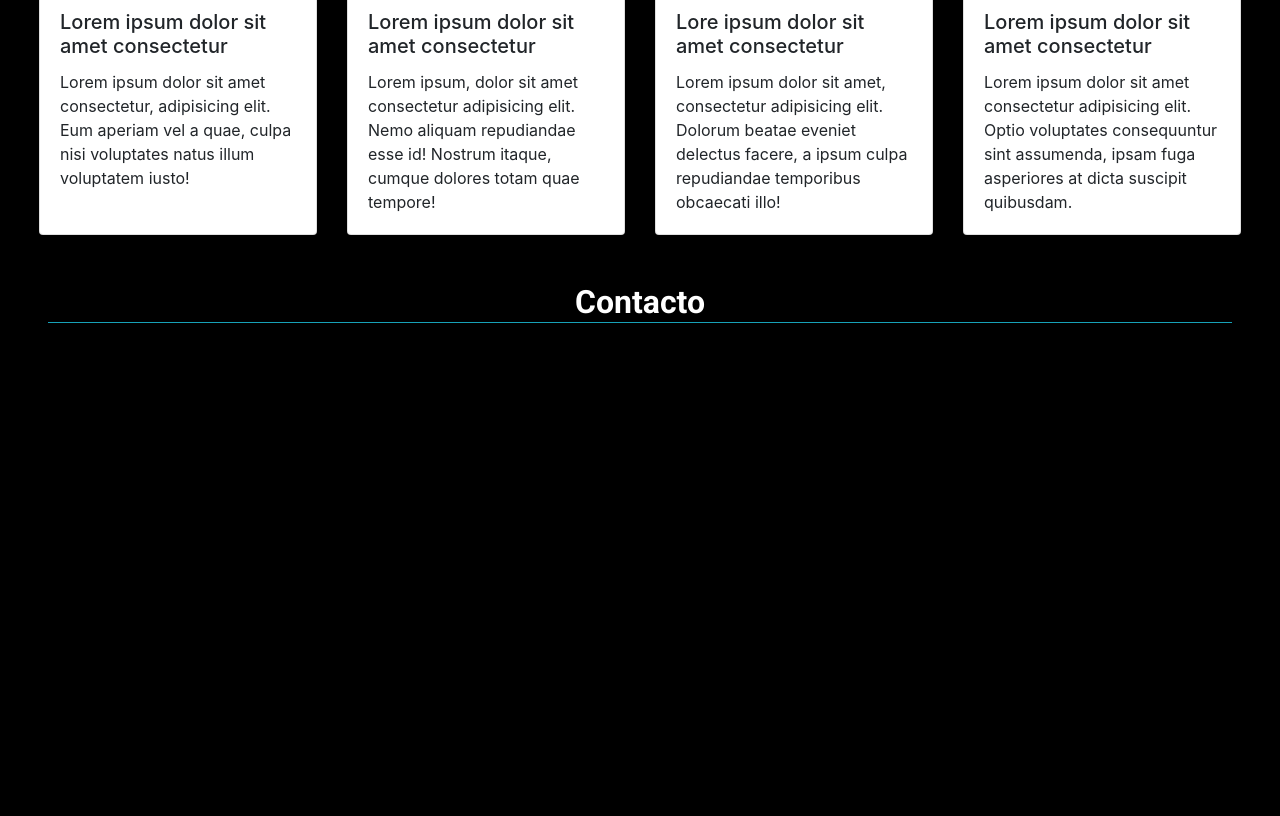
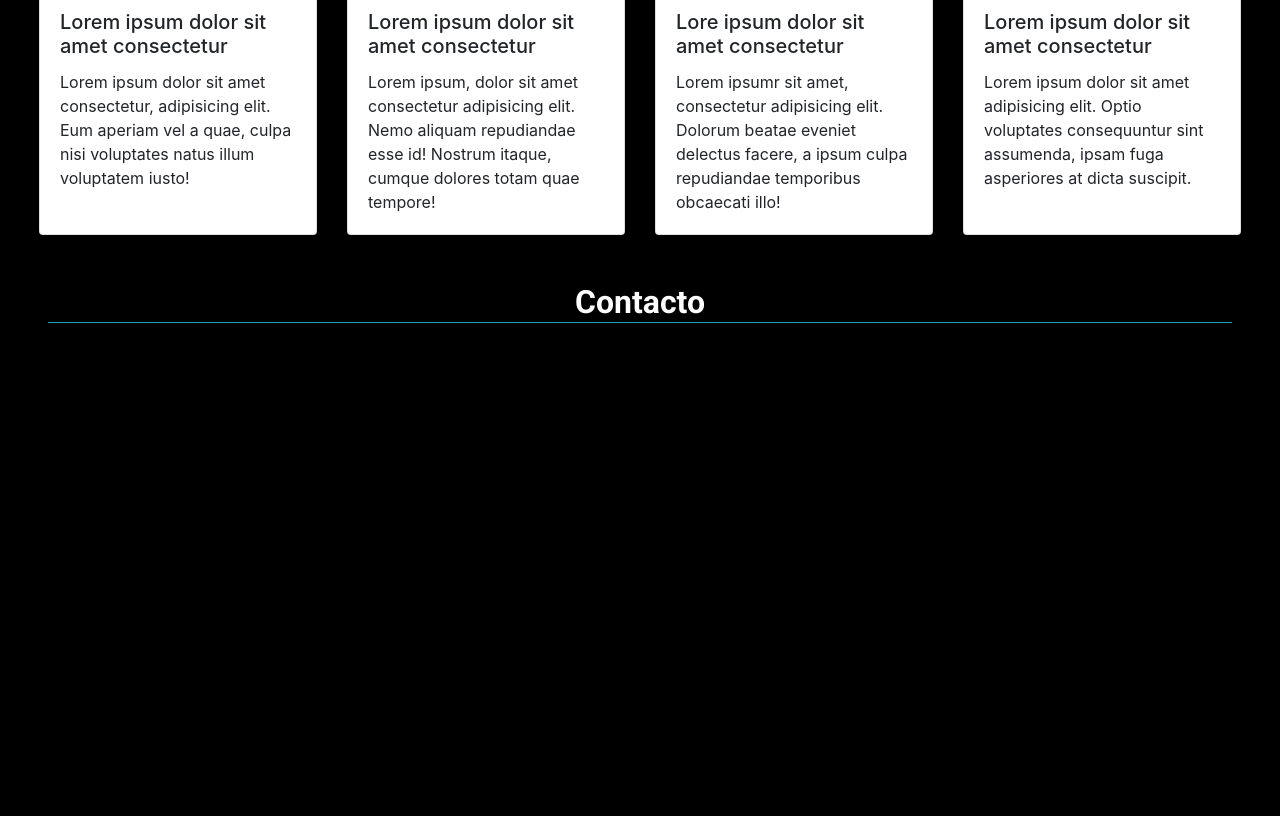
Before and after one commit to angelsalazarmottola/prueba-viajes-chile, a plain HTML site: page index.html in a window 1280 px wide. Shown: the part 1937-2753 px from the top of the page. Drawn offline with nearby package versions, Linux system fonts and the light colour scheme; a script that the page names is missing.

Commit message:
se recorto un lorem

```diff
--- a/index.html
+++ b/index.html
@@ -132,14 +132,14 @@
         <img src="assets/img/card3.jpg" class="card-img-top mx-0" alt="card3">
         <div class="card-body">
           <h5 class="card-title">Lore ipsum dolor sit amet consectetur</h5>
-          <p class="card-text">Lorem ipsum dolor sit amet, consectetur adipisicing elit. Dolorum beatae eveniet delectus facere, a ipsum culpa repudiandae temporibus obcaecati illo!</p>
+          <p class="card-text">Lorem ipsumr sit amet, consectetur adipisicing elit. Dolorum beatae eveniet delectus facere, a ipsum culpa repudiandae temporibus obcaecati illo!</p>
         </div>
       </div>
       <div class="card">
         <img src="assets/img/card4.jpg" class="card-img-top mx-0" alt="card4">
         <div class="card-body">
           <h5 class="card-title">Lorem ipsum dolor sit amet consectetur</h5>
-          <p class="card-text">Lorem ipsum dolor sit amet consectetur adipisicing elit. Optio voluptates consequuntur sint assumenda, ipsam fuga asperiores at dicta suscipit quibusdam.</p>
+          <p class="card-text">Lorem ipsum dolor sit amet adipisicing elit. Optio voluptates consequuntur sint assumenda, ipsam fuga asperiores at dicta suscipit.</p>
         </div>
       </div>
     </div>
```
